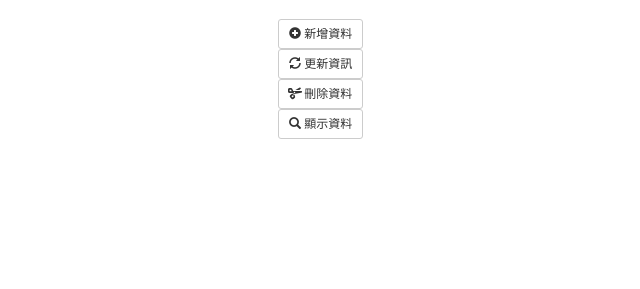
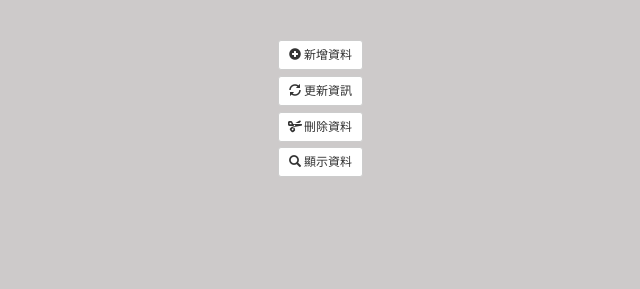
Before and after one commit to pear651530/db-team18, a PHP site: page /home.php in a window 1280 px wide. Shown: the part 511-800 px from the top of the page, without its empty margins (282-922 px from the left). Run offline with PHP 8.4, Linux system fonts and the light colour scheme; data comes from the database, SQL or seed files in the repository; data that the repository does not hold is empty; some libraries are stand-ins or nearby versions; some web fonts are replaced.

Commit message:
Update home.php

```diff
--- a/home.php
+++ b/home.php
@@ -5,6 +5,7 @@
     <title>首頁</title>
     <meta charset="utf-8">
     <meta name="viewport" content="width=device-width, initial-scale=1">
+    <meta http-equiv="Pragma" Content="No-cache">
     <link rel="stylesheet" href="https://cdn.jsdelivr.net/npm/bootstrap@4.6.2/dist/css/bootstrap.min.css">
     <link rel="stylesheet" href="https://maxcdn.bootstrapcdn.com/bootstrap/3.3.7/css/bootstrap.min.css">
     <script src="https://ajax.googleapis.com/ajax/libs/jquery/3.2.1/jquery.min.js"></script>
@@ -12,7 +13,26 @@
     <script src="https://cdn.jsdelivr.net/npm/jquery@3.6.1/dist/jquery.slim.min.js"></script>
     <script src="https://cdn.jsdelivr.net/npm/popper.js@1.16.1/dist/umd/popper.min.js"></script>
     <script src="https://cdn.jsdelivr.net/npm/bootstrap@4.6.2/dist/js/bootstrap.bundle.min.js"></script>
+    <script src="https://cdnjs.cloudflare.com/ajax/libs/jquery/3.6.0/jquery.min.js"
+        integrity="sha512-894YE6QWD5I59HgZOGReFYm4dnWc1Qt5NtvYSaNcOP+u1T9qYdvdihz0PPSiiqn/+/3e7Jo4EaG7TubfWGUrMQ=="
+        crossorigin="anonymous" referrerpolicy="no-referrer"></script>
+    <script src="https://ajax.googleapis.com/ajax/libs/jquery/3.3.1/jquery.min.js"></script>
     <style>
+        @import url(https://fonts.googleapis.com/earlyaccess/cwtexfangsong.css);
+
+        body {
+            font-family: "cwTeXFangSong";
+            font-size: 25px;
+            width: 100%;
+            height: 100vh;
+            margin: 0;
+            padding: 0;
+            background-color: rgb(205, 202, 202);
+            background-repeat: no-repeat;
+            background-position: center;
+            background-size: cover;
+        }
+
         #img1 {
             height: 240px;
             width: 260px;
@@ -72,7 +92,7 @@
             echo "</div>";
             echo "<div class='col-sm-6'>";
             echo "<h2>" . $result[$i]['game_name'] . "</h2>";
-            echo "<h5>" . $result[$i]['developer'] . "</br>" . $result[$i]['game_description'] . "</h5>";
+            echo "<h4>" . $result[$i]['developer'] . "</br>" . $result[$i]['game_description'] . "</h4>";
             echo "</div>";
             echo "</div>";
             echo "<div class='col-sm-1'></div></br>";
@@ -94,12 +114,12 @@
                 </a>
                 <a href="delete.php">
                     <button type="button" class="btn btn-default btn-sm">
-                    <span class="glyphicon glyphicon-scissors"></span> 刪除資料
+                        <span class="glyphicon glyphicon-scissors"></span> 刪除資料
                     </button>
                 </a>
                 <a href="show.php">
                     <button type="button" class="btn btn-default btn-sm">
-                    <span class="glyphicon glyphicon-search"></span> 顯示資料
+                        <span class="glyphicon glyphicon-search"></span> 顯示資料
                     </button>
                 </a>
             </div>
```
